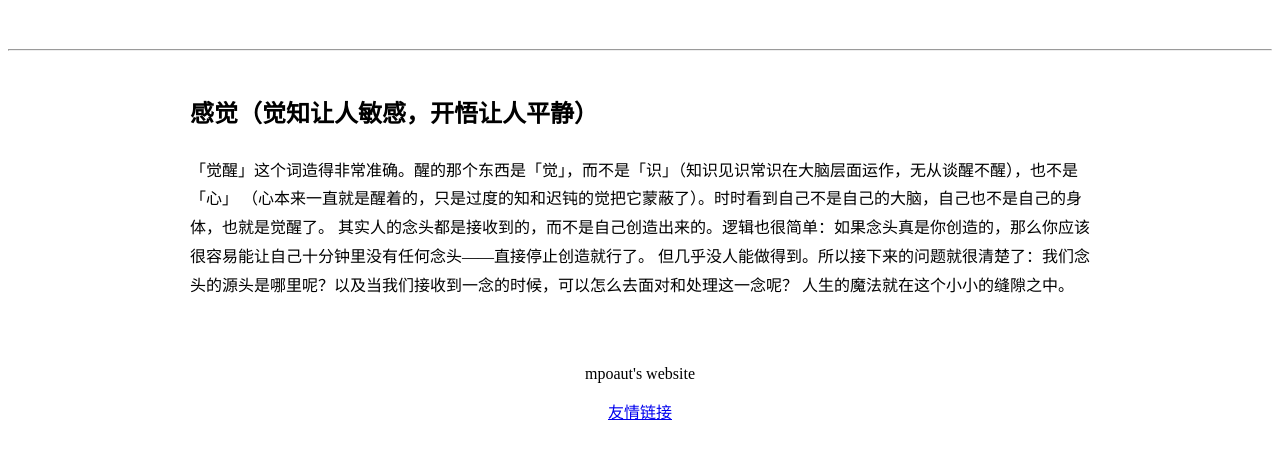
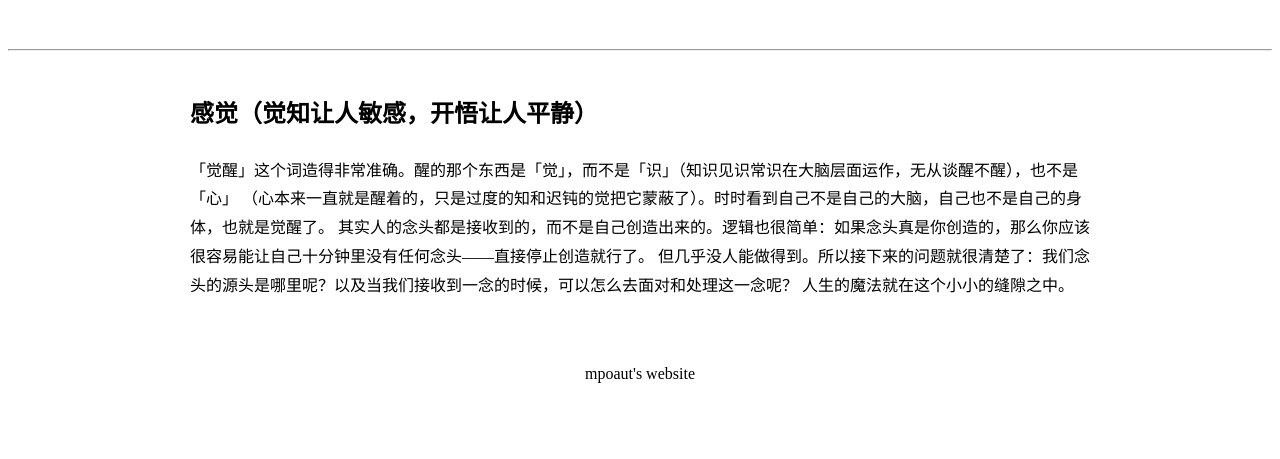
Before and after one commit to mpoaut/website, a plain HTML site: page index.html in a window 1280 px wide. Shown: the part 251-710 px from the top of the page. Drawn offline with Linux system fonts and the light colour scheme.

Commit message:
Update index.html

```diff
--- a/index.html
+++ b/index.html
@@ -38,7 +38,6 @@
         font-size: 40;
     ">
         <p>mpoaut's website</p>
-        <a href="https://www.jishanchangxin.com">友情链接</a>
     </div>
 </body>
 </html>
```
